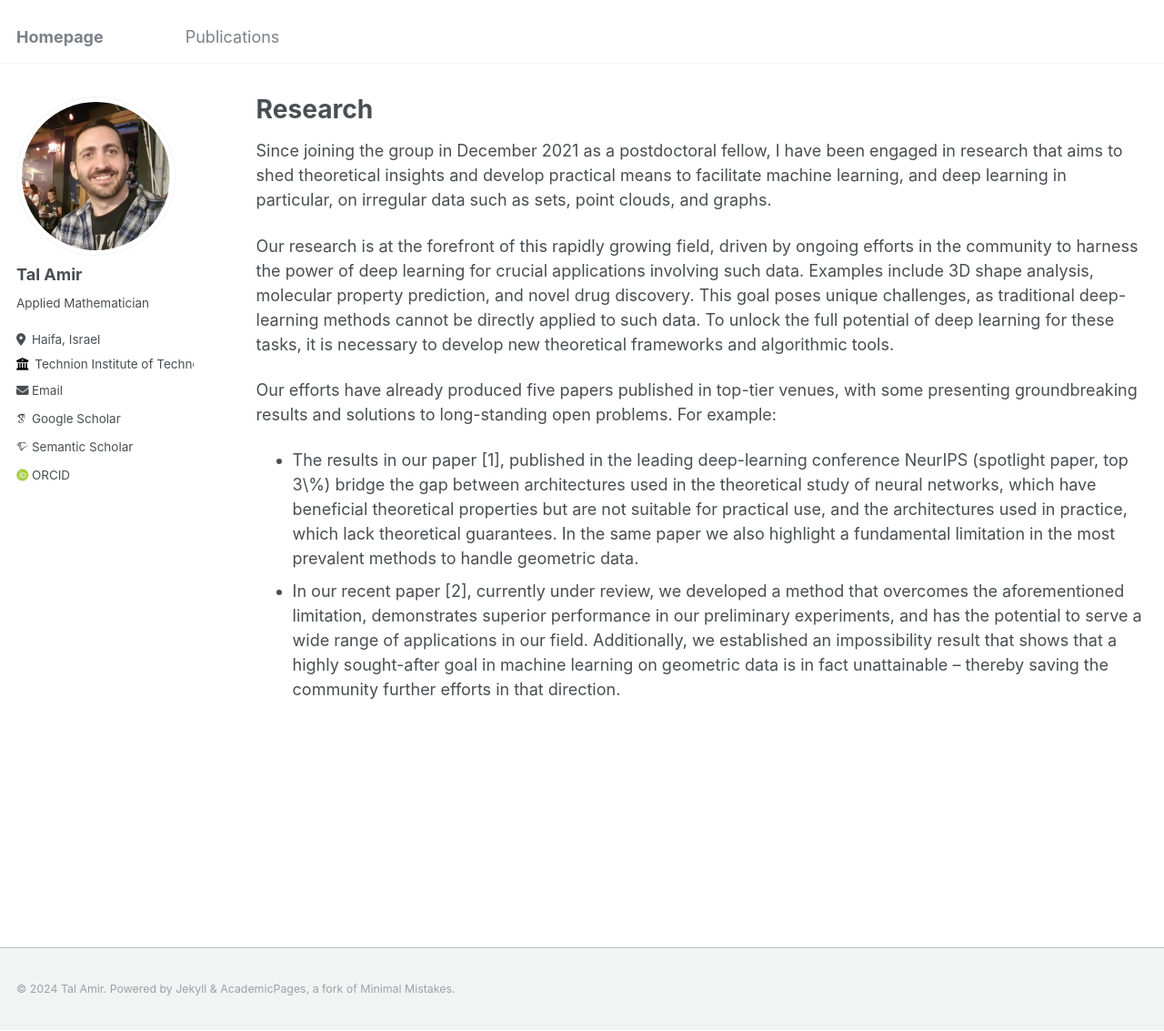
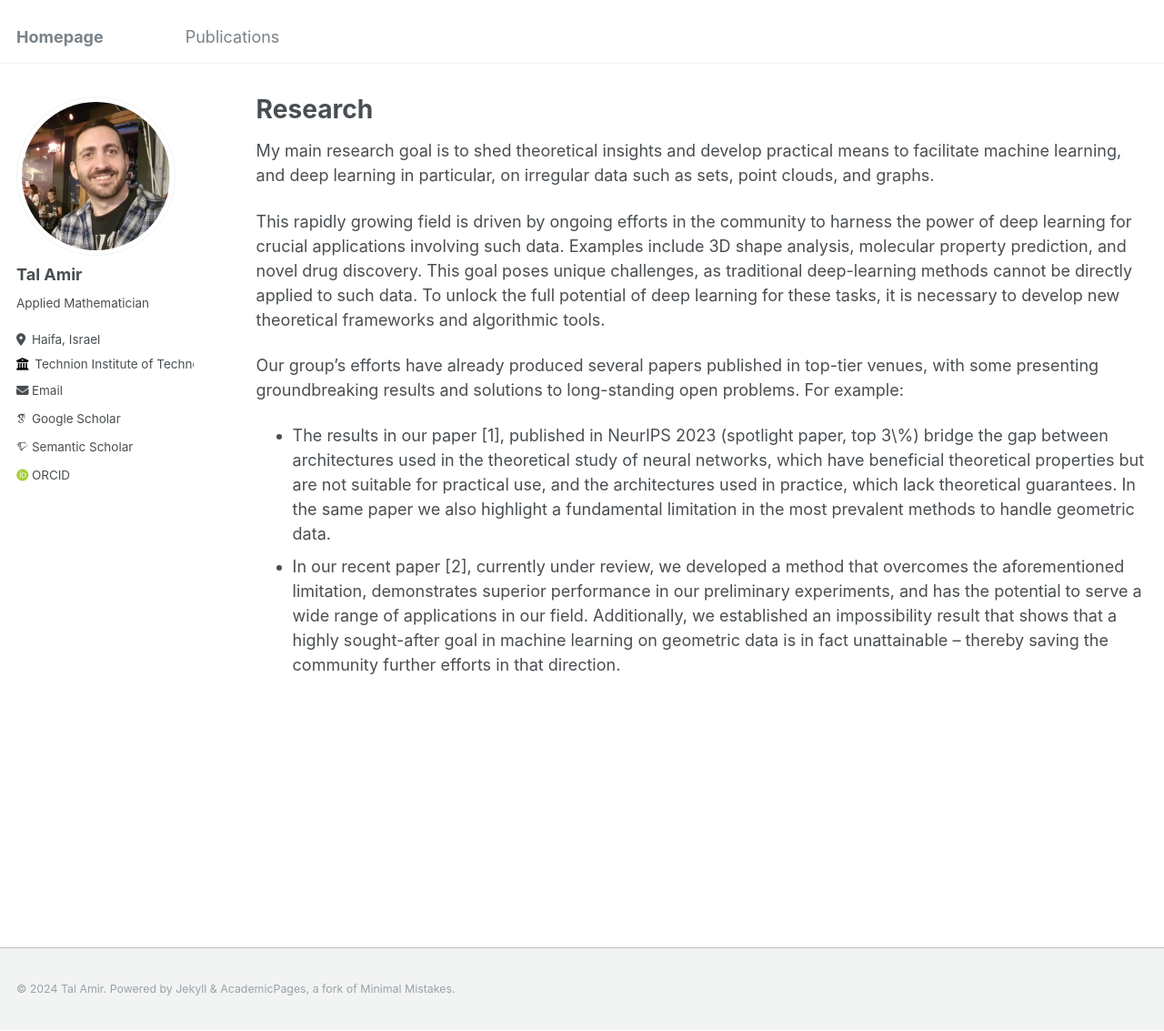
Before and after one commit to tal-amir/tal-amir.github.io, a Jekyll site: the page built from _pages/research.md, in a window 1280 px wide and 1133 px high. Shown: the whole window at 91% size. Built offline with Jekyll 4.4.1, drawn with Linux system fonts in a browser that asks for light colours; some web fonts are replaced.

Commit message:
Update research.md

```diff
--- a/_pages/research.md
+++ b/_pages/research.md
@@ -7,11 +7,11 @@ author_profile: true
 
 {% include base_path %}
 
-Since joining the group in December 2021 as a postdoctoral fellow, I have been engaged in research that aims to shed theoretical insights and develop practical means to facilitate machine learning, and deep learning in particular, on irregular data such as sets, point clouds, and graphs.
+My main research goal is to shed theoretical insights and develop practical means to facilitate machine learning, and deep learning in particular, on irregular data such as sets, point clouds, and graphs.
 
-Our research is at the forefront of this rapidly growing field, driven by ongoing efforts in the community to harness the power of deep learning for crucial applications involving such data. Examples include 3D shape analysis, molecular property prediction, and novel drug discovery. This goal poses unique challenges, as traditional deep-learning methods cannot be directly applied to such data. To unlock the full potential of deep learning for these tasks, it is necessary to develop new theoretical frameworks and algorithmic tools.
+This rapidly growing field is driven by ongoing efforts in the community to harness the power of deep learning for crucial applications involving such data. Examples include 3D shape analysis, molecular property prediction, and novel drug discovery. This goal poses unique challenges, as traditional deep-learning methods cannot be directly applied to such data. To unlock the full potential of deep learning for these tasks, it is necessary to develop new theoretical frameworks and algorithmic tools.
 
-Our efforts have already produced five papers published in top-tier venues, with some presenting groundbreaking results and solutions to long-standing open problems. For example:
+Our group's efforts have already produced several papers published in top-tier venues, with some presenting groundbreaking results and solutions to long-standing open problems. For example:
 
-- The results in our paper [1], published in the leading deep-learning conference NeurIPS (spotlight paper, top 3\%) bridge the gap between architectures used in the theoretical study of neural networks, which have beneficial theoretical properties but are not suitable for practical use, and the architectures used in practice, which lack theoretical guarantees. In the same paper we also highlight a fundamental limitation in the most prevalent methods to handle geometric data.
+- The results in our paper [1], published in NeurIPS 2023 (spotlight paper, top 3\%) bridge the gap between architectures used in the theoretical study of neural networks, which have beneficial theoretical properties but are not suitable for practical use, and the architectures used in practice, which lack theoretical guarantees. In the same paper we also highlight a fundamental limitation in the most prevalent methods to handle geometric data.
 - In our recent paper [2], currently under review, we developed a method that overcomes the aforementioned limitation, demonstrates superior performance in our preliminary experiments, and has the potential to serve a wide range of applications in our field. Additionally, we established an impossibility result that shows that a highly sought-after goal in machine learning on geometric data is in fact unattainable -- thereby saving the community further efforts in that direction.
```
